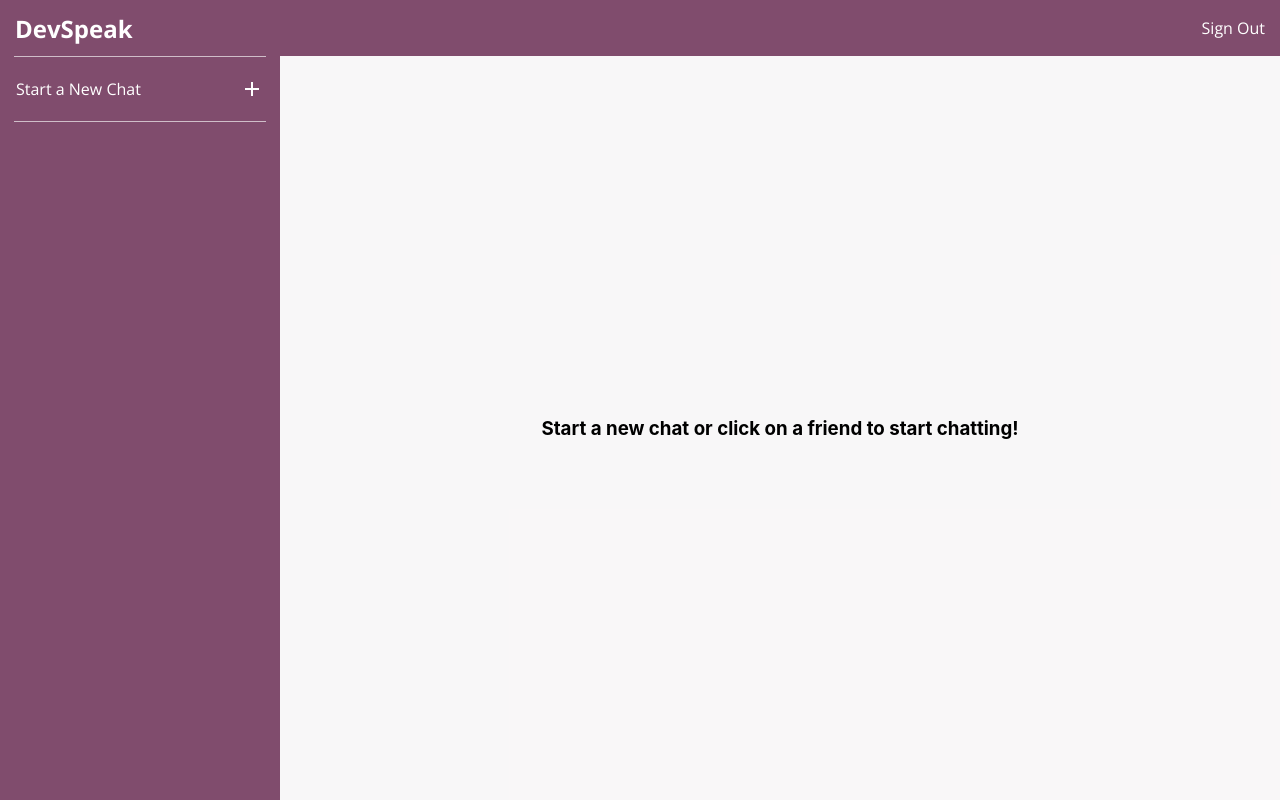
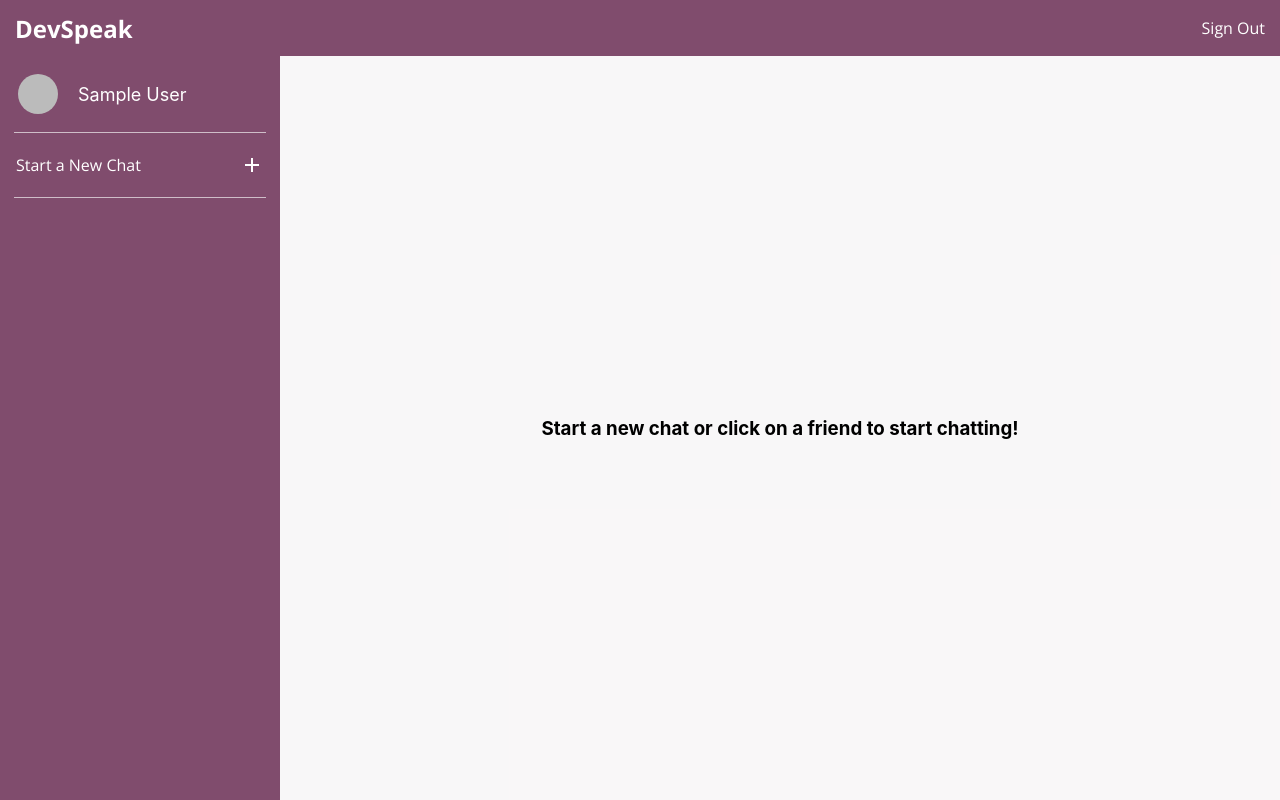
Before and after one commit to AriaTofighi/DevSpeak, a React (Create React App) app: page / in a window 1280 px wide. Built offline with nearby package versions, Linux system fonts and the light colour scheme; no server answers; the database is empty; sample sign-in values are in the browser's storage.

Commit message:
Fixed timestamp to date parsing and cleaned up code.

```diff
--- a/src/components/Messages/Message/Message.js
+++ b/src/components/Messages/Message/Message.js
@@ -1,5 +1,6 @@
 import React from "react";
 
+import moment from "moment";
 import classes from "./Message.module.css";
 
 const Message = (props) => {
@@ -14,7 +15,11 @@ const Message = (props) => {
       <div className={classes.MessageBody}>
         <div className={classes.MessageHeader}>
           {props.message.user}{" "}
-          <p className={classes.MessageTimestamp}>{props.message?.timestamp}</p>
+          <p className={classes.MessageTimestamp}>
+            {moment(props.message.timestamp?.toDate().toISOString()).format(
+              "YYYY-MM-DD h:mm a"
+            )}
+          </p>
         </div>
         <p className={classes.MessageText}>{props.message.message}</p>
       </div>
--- a/src/components/Navigation/Sidebar/Sidebar.js
+++ b/src/components/Navigation/Sidebar/Sidebar.js
@@ -20,6 +20,14 @@ const Sidebar = (props) => {
           props.show ? classes.Open : classes.Close
         }`}
       >
+        <div className={classes.UserInfo}>
+          <img
+            className={classes.UserPhoto}
+            src={props.user.photoURL}
+            alt="userPhoto"
+          />
+          <p className={classes.UserName}>{props.user.displayName}</p>
+        </div>
         <Divider style={DividerStyles} />
         <UserList
           chatsWith={props.chatsWith}
--- a/src/components/Navigation/Sidebar/Sidebar.module.css
+++ b/src/components/Navigation/Sidebar/Sidebar.module.css
@@ -1,3 +1,22 @@
+.UserInfo {
+  display: flex;
+  padding: 18px;
+  justify-content: left;
+  align-items: center;
+}
+
+.UserPhoto {
+  margin-right: 20px;
+  width: 40px;
+  height: 40px;
+  border-radius: 50%;
+}
+
+.UserName {
+  margin: 0;
+  font-size: 18px;
+}
+
 .Sidebar {
   position: fixed;
   width: 280px;
@@ -10,6 +29,7 @@
   color: white;
   box-sizing: border-box;
   transition: transform 0.3s ease-out;
+  overflow: auto;
 }
 
 .Open {
--- a/src/components/UserList/UserList.js
+++ b/src/components/UserList/UserList.js
@@ -12,6 +12,7 @@ import {
 } from "@material-ui/core";
 import { auth, db } from "../../services/firebase";
 import Divider from "@material-ui/core/Divider";
+import moment from "moment";
 
 import classes from "./UserList.module.css";
 
@@ -29,6 +30,7 @@ const getInitials = (fullName) => {
 };
 
 const UserList = (props) => {
+  console.log(props.roomDataList);
   function getModalStyle() {
     const top = 50;
     const left = 50;
@@ -83,15 +85,15 @@ const UserList = (props) => {
   let initials;
 
   // room data list is user data list with also last message / last message time room data if applicable
-  const sidebarUsers = props.roomDataList?.map((user) => {
+  const sidebarUsers = props.roomDataList?.flatMap((user) => {
     let userId = user.id;
 
     if (auth.currentUser.uid === userId || !props.chatsWith.includes(userId)) {
-      return;
+      return [];
     }
 
     initials = getInitials(user.name);
-    return (
+    return [
       // <React.Fragment key={user.name}>
       <div
         className={materialClasses.root}
@@ -105,10 +107,19 @@ const UserList = (props) => {
           <ListItemText primary={user.name} />
           {/* <ListItemText primary={user.latestMessage} /> */}
         </ListItem>
-        <div className={classes.LatestMessage}>{user.latestMessage}</div>
-      </div>
+        <div className={classes.LatestInfo}>
+          <p className={classes.LatestMessage}>{user.latestMessage} </p>
+          {user.latestTime ? (
+            <p className={classes.LatestTime}>
+              {moment(user.latestTime?.toDate().toISOString()).format(
+                "YYYY-MM-DD h:mm a"
+              )}
+            </p>
+          ) : null}
+        </div>
+      </div>,
       // </React.Fragment>
-    );
+    ];
   });
 
   const addToChattingWith = (userId) => {
@@ -133,16 +144,16 @@ const UserList = (props) => {
       );
   };
 
-  const allUsers = props.roomDataList?.map((user) => {
+  const allUsers = props.roomDataList?.flatMap((user) => {
     let userId = user.id;
-    // console.log(userId, auth.currentUser.uid);
+    console.log("chatsWith array", props.chatsWith);
 
     if (auth.currentUser.uid === userId || props.chatsWith.includes(userId)) {
-      return;
+      return [];
     }
     // console.log("ID List:", userId);
     initials = getInitials(user.name);
-    return (
+    return [
       <ListItem
         button
         key={user.name}
@@ -152,8 +163,8 @@ const UserList = (props) => {
           <Avatar style={AvatarStyles}>{initials}</Avatar>
         </ListItemIcon>
         <ListItemText primary={user.name} />
-      </ListItem>
-    );
+      </ListItem>,
+    ];
   });
 
   const body = (
--- a/src/components/UserList/UserList.module.css
+++ b/src/components/UserList/UserList.module.css
@@ -2,7 +2,18 @@
   background-color: black;
 }
 
+.LatestInfo {
+  margin-left: 60px;
+}
+
 .LatestMessage {
   font-weight: lighter;
-  margin-left: 70px;
+  margin: 0;
+  font-size: 14px;
 }
+
+.LatestTime {
+  margin: 0;
+  font-size: 11px;
+  font-weight: 100;
+}
--- a/src/containers/Layout/Layout.js
+++ b/src/containers/Layout/Layout.js
@@ -38,6 +38,7 @@ class Layout extends React.Component {
   componentDidMount() {
     // this.setState({ loginLoading: false });
     this.listenAuth = auth.onAuthStateChanged((user) => {
+      console.log(user);
       this.setState(
         {
           user,
@@ -45,23 +46,17 @@ class Layout extends React.Component {
         },
         () => {
           if (user) {
+            console.log("user authenticated");
             if (this.state.user && this.props.location.pathname === "/login") {
               this.redirectToChat();
             }
             // Get chatsWith array from db
             db.collection("users")
-              .doc(this.state.user.uid)
+              .doc(user.uid)
               .onSnapshot((doc) => {
                 this.setState({ chatsWith: doc.data().chatsWith }, () => {
                   // console.log("chatting with: ", this.state.chatsWith)
                 });
-              });
-          } else {
-            // console.log("user not logged in");
-            this.props.history.push("/login");
-          }
-        }
-      );
               });
 
             // Get all user data
@@ -76,7 +71,7 @@ class Layout extends React.Component {
                 () => {
                   let usersWithRoomInfo = this.state.users.map((user) => {
                     db.collection("rooms")
-              .where("users", "array-contains", auth.currentUser.uid)
+                      .where("users", "array-contains", this.state.user.uid)
                       .onSnapshot((snap) => {
                         console.log("inside of user list where fucntion");
                         snap.forEach((doc) => {
@@ -85,15 +80,25 @@ class Layout extends React.Component {
                             user.latestMessage = doc.data().latestMessage;
                             user.latestTime = doc.data().latestTime;
                             if (user.latestMessage.length > 20) {
-                      user.latestMessage = user.latestMessage.substring(0, 20);
+                              user.latestMessage = user.latestMessage.substring(
+                                0,
+                                20
+                              );
                             }
                             user.latestMessage = user.latestMessage + "...";
                           }
+                          this.setState({ users: [...usersWithRoomInfo] });
                         });
                       });
                     return user;
                   });
-          this.setState({ users: [...usersWithRoomInfo] });
+                }
+              );
+            });
+          } else {
+            // console.log("user not logged in");
+            this.props.history.push("/login");
+          }
         }
       );
     });
@@ -112,8 +117,7 @@ class Layout extends React.Component {
   };
 
   sendMessage = () => {
-    const date = new Date();
-    let currentDateAndTime = date.toString();
+    let currentDateAndTime = firebase.firestore.Timestamp.now();
 
     if (this.state.messages.length === 0) {
       db.collection("rooms")
@@ -153,6 +157,8 @@ class Layout extends React.Component {
             latestMessage: this.state.currentMessage,
             latestTime: currentDateAndTime,
           });
+          this.getRoomClickedData(this.state.chattingWith.id);
+
           this.setState({ currentMessage: "" });
         });
     }
@@ -175,7 +181,7 @@ class Layout extends React.Component {
   };
 
   googleLogin = () => {
-    // this.setState({ loginLoading: true });
+    this.setState({ loginLoading: true });
     auth
       .signInWithPopup(provider)
       .then((result) => {
--- a/src/pages/Login/Login.module.css
+++ b/src/pages/Login/Login.module.css
@@ -30,8 +30,8 @@
 }
 
 .Button {
-  width: 50%;
-  height: 20%;
+  width: 200px;
+  height: 60px;
   background-color: #531b3e;
   border: none;
   color: white;
```
Also changed, not shown: src/pages/Login/Login.js (+0 -11 lines), src/components/Post/Post.js (deleted). Lines whose indentation alone changed are shown as unchanged.
